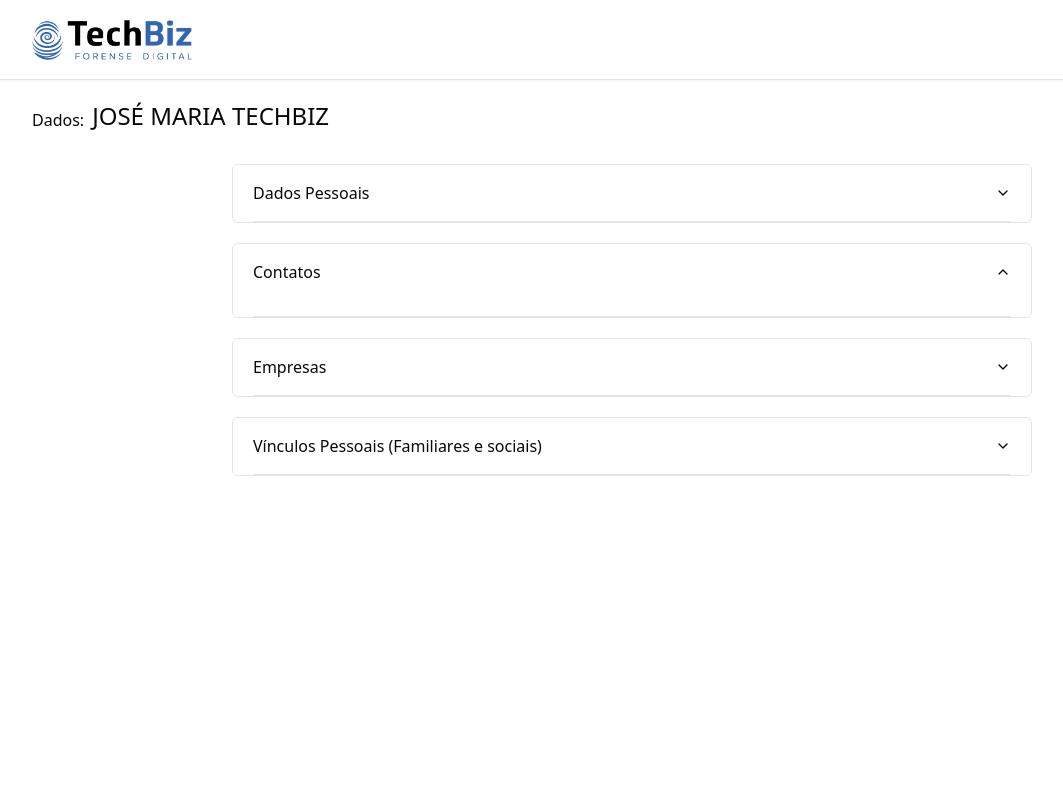
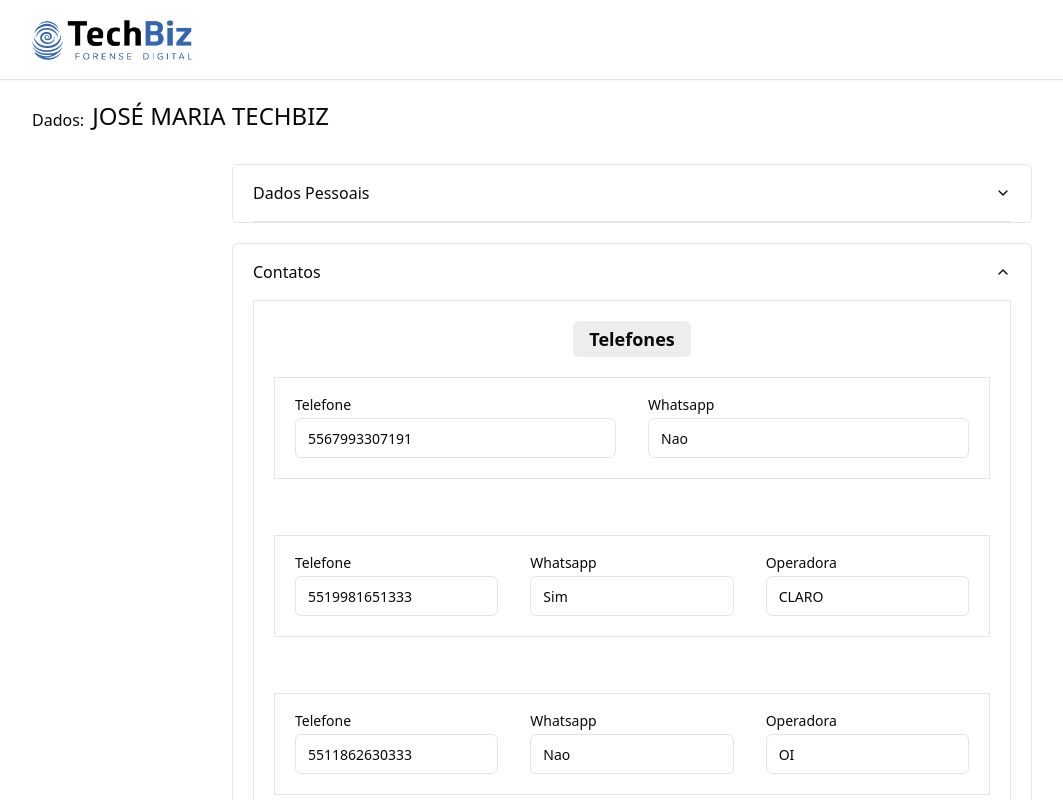
Before and after one commit to gabrielcomputacao/React_dados, a React (Vite) app in the folder react-dados/: page / in a window 1280 px wide. Both pictures are taken after a click on the button "Contatos". Shown: the top 800 px of the page, without its empty margins (8-1071 px from the left). Built offline with nearby package versions, Linux system fonts and the light colour scheme.

Commit message:
feat: criando content contatos

```diff
--- a/react-dados/package.json
+++ b/react-dados/package.json
@@ -11,6 +11,7 @@
   },
   "dependencies": {
     "@radix-ui/react-accordion": "^1.1.2",
+    "@radix-ui/react-label": "^2.0.2",
     "@radix-ui/react-slot": "^1.0.2",
     "class-variance-authority": "^0.7.0",
     "clsx": "^2.1.1",
--- /dev/null
+++ b/react-dados/src/components/dataContainer/contatos/index.tsx
@@ -0,0 +1,86 @@
+import { Input } from "@/components/ui/input";
+import { useContext, useState } from "react";
+import DataContext from "@/context";
+import { Label } from "@/components/ui/label";
+
+export function Contatos() {
+  const { mainEntity } = useContext(DataContext);
+
+  return (
+    <div>
+      <div>
+        <div className="flex justify-center items-center flex-col gap-5 h-auto border p-5">
+          <div className="text-center bg-[#ededed] py-1 px-4 rounded-md">
+            <h2 className="font-semibold text-lg">Telefones</h2>
+          </div>
+          <div className="flex flex-col justify-center items-start gap-14">
+            {mainEntity.telefone.map((tel, index) => (
+              <div className="flex  gap-8 justify-start items-start border p-5 min-w-full">
+                <div className="grid w-full h-full  gap-1.5 self-start ">
+                  <Label htmlFor="email">Telefone</Label>
+                  <Input
+                    value={tel.phone_number}
+                    type="text"
+                    id={`phone_number-${index}`}
+                    placeholder=""
+                    readOnly
+                    className="focus-visible:ring-0"
+                  />
+                </div>
+                <div className="grid w-full max-w-sm items-center gap-1.5">
+                  <Label htmlFor="Whatsapp">Whatsapp</Label>
+                  <Input
+                    value={tel.whatsapp}
+                    type="text"
+                    id={`whatsapp-${index}`}
+                    placeholder=""
+                    readOnly
+                    className="focus-visible:ring-0"
+                  />
+                </div>
+
+                {tel.operadora && (
+                  <div className="grid w-full max-w-sm items-center gap-1.5">
+                    <Label htmlFor="Operadora">Operadora</Label>
+                    <Input
+                      value={tel.operadora}
+                      type="text"
+                      id={`operadora-${index}`}
+                      placeholder=""
+                      readOnly
+                      className="focus-visible:ring-0"
+                    />
+                  </div>
+                )}
+              </div>
+            ))}
+          </div>
+          <div className="text-center bg-[#ededed] py-1 px-4 rounded-md">
+            <h2 className="font-semibold text-lg">Emails</h2>
+          </div>
+          <div className="flex flex-col justify-center items-start w-full">
+            {mainEntity.email.map((emailValue, index) => (
+              <div
+                className={`flex  gap-8 justify-start items-start w-full px-8 ${
+                  index === 0 ? "py-0" : "py-6"
+                }`}
+              >
+                <div className=" min-w-full  gap-1.5 self-start ">
+                  <Label htmlFor="email">Email</Label>
+                  <Input
+                    value={emailValue.email_address}
+                    type="email"
+                    id={`email_address-${index}`}
+                    placeholder=""
+                    readOnly
+                    className="focus-visible:ring-0"
+                  />
+                </div>
+              </div>
+            ))}
+          </div>
+        </div>
+      </div>
+    </div>
+  );
+}
--- a/react-dados/src/components/mainContainer/index.tsx
+++ b/react-dados/src/components/mainContainer/index.tsx
@@ -6,6 +6,7 @@ import {
   AccordionTrigger,
 } from "../ui/accordion";
 import DataContext from "@/context";
+import { Contatos } from "../dataContainer/contatos";
 
 export function MainContainer() {
   const { mainEntity, mainPerson } = useContext(DataContext);
@@ -30,7 +31,9 @@ export function MainContainer() {
             <Accordion type="single" collapsible>
               <AccordionItem value="item-1">
                 <AccordionTrigger> Contatos </AccordionTrigger>
-                <AccordionContent></AccordionContent>
+                <AccordionContent>
+                  <Contatos />
+                </AccordionContent>
               </AccordionItem>
             </Accordion>
           </div>
--- /dev/null
+++ b/react-dados/src/components/ui/input.tsx
@@ -0,0 +1,25 @@
+import * as React from "react"
+
+import { cn } from "@/lib/utils"
+
+export interface InputProps
+  extends React.InputHTMLAttributes<HTMLInputElement> {}
+
+const Input = React.forwardRef<HTMLInputElement, InputProps>(
+  ({ className, type, ...props }, ref) => {
+    return (
+      <input
+        type={type}
+        className={cn(
+          "flex h-10 w-full rounded-md border border-input bg-background px-3 py-2 text-sm ring-offset-background file:border-0 file:bg-transparent file:text-sm file:font-medium placeholder:text-muted-foreground focus-visible:outline-none focus-visible:ring-2 focus-visible:ring-ring focus-visible:ring-offset-2 disabled:cursor-not-allowed disabled:opacity-50",
+          className
+        )}
+        ref={ref}
+        {...props}
+      />
+    )
+  }
+)
+Input.displayName = "Input"
+
+export { Input }
--- /dev/null
+++ b/react-dados/src/components/ui/label.tsx
@@ -0,0 +1,24 @@
+import * as React from "react"
+import * as LabelPrimitive from "@radix-ui/react-label"
+import { cva, type VariantProps } from "class-variance-authority"
+
+import { cn } from "@/lib/utils"
+
+const labelVariants = cva(
+  "text-sm font-medium leading-none peer-disabled:cursor-not-allowed peer-disabled:opacity-70"
+)
+
+const Label = React.forwardRef<
+  React.ElementRef<typeof LabelPrimitive.Root>,
+  React.ComponentPropsWithoutRef<typeof LabelPrimitive.Root> &
+    VariantProps<typeof labelVariants>
+>(({ className, ...props }, ref) => (
+  <LabelPrimitive.Root
+    ref={ref}
+    className={cn(labelVariants(), className)}
+    {...props}
+  />
+))
+Label.displayName = LabelPrimitive.Root.displayName
+
+export { Label }
```
Also changed, not shown: 1 other file (tests, documents, lock files or other folders).
